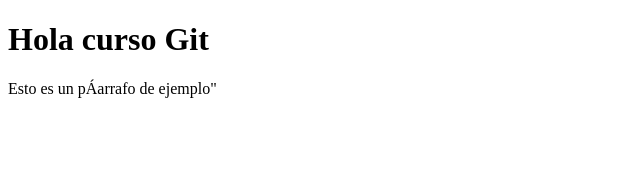
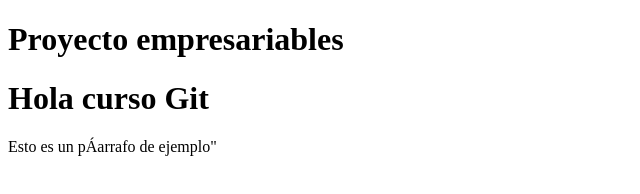
Before and after one commit to Filiperto/CursoGit, a plain HTML site: page index.html in a window 1280 px wide. Shown: the whole page, without its empty margins (0-640 px from the left). Drawn offline with Linux system fonts and the light colour scheme.

```diff
--- /dev/null
+++ b/CCS/estilos.css
@@ -0,0 +1,5 @@
+@charset "utf-8";
+/* CSS Document */
+body{
+	background-clor:#00F;
+}
--- /dev/null
+++ b/JS/javascript.js
@@ -0,0 +1 @@
+// JavaScript Document
--- a/index.html
+++ b/index.html
@@ -3,9 +3,12 @@
 <head>
 <meta http-equiv="Content-Type" content="text/html; charset=utf-8" />
 <title>Documento sin título</title>
+<link href="CCS/estilos.css" rel="stylesheet" type="text/css">
 </head>
 
 <body>
+
+<h1>Proyecto empresariables</h1>
 
 <h1> Hola curso Git</h1>
 
```
Also changed, not shown: video 2.jpg (added).
